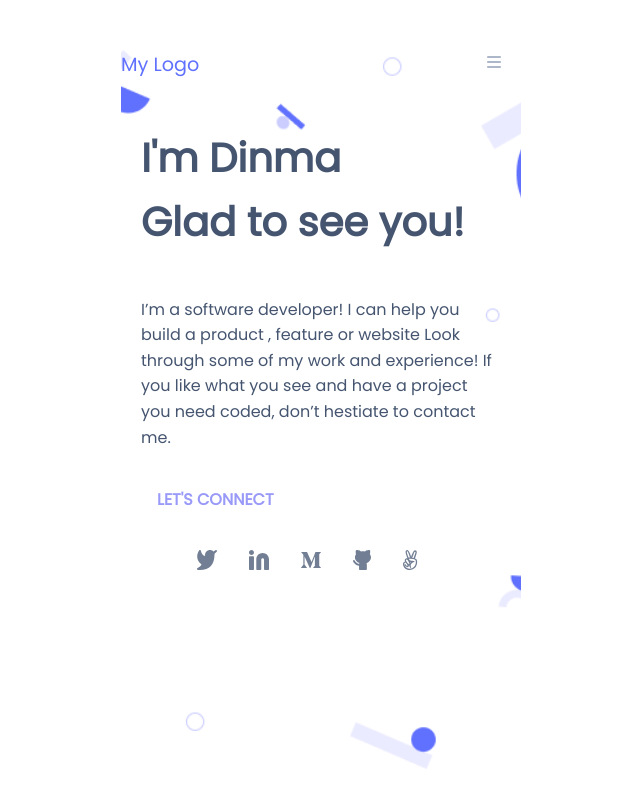
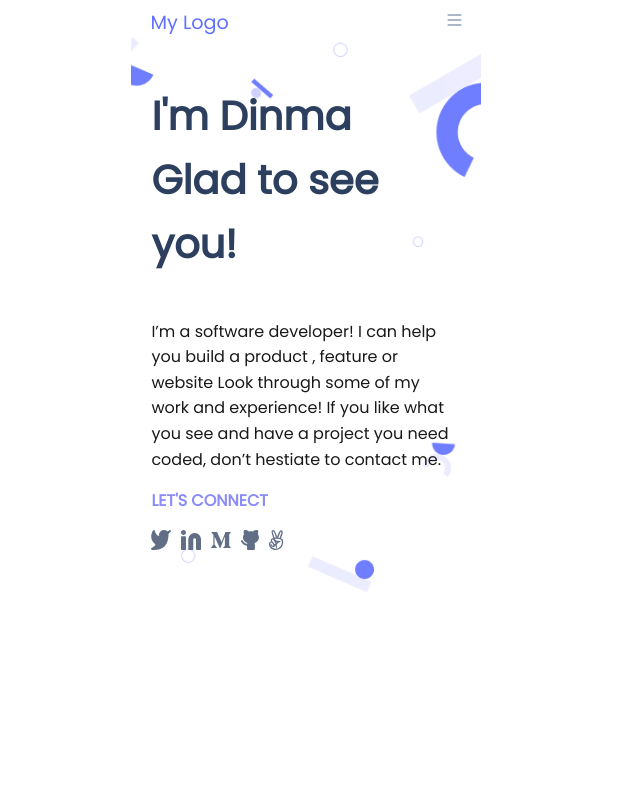
Before and after one commit to Dinma-Faith/Mobile-Version-Skelenton-Portfolio, a plain HTML site: page index.html in a window 1280 px wide. Shown: the whole page, without its empty margins (319-959 px from the left). Drawn offline with Linux system fonts and the light colour scheme.

Commit message:
Change in styling

```diff
--- a/style.css
+++ b/style.css
@@ -5,18 +5,16 @@ body {
 }
 
 .wrap {
-  background-image: url(./img/headerbg.png);
-  background-repeat: no-repeat;
-  background-size: cover;
-  max-width: 400px;
-  height: 90vh;
-  margin: 5vh auto 5vh auto;
+  width: 350px;
+  height: 90%;
+  margin-top: 0;
+  margin-left: 35%;
+  padding: 0;
 }
 
 .header {
   display: flex;
   justify-content: space-between;
-  margin-top: 50px;
   margin-right: 20px;
 }
 
@@ -24,6 +22,7 @@ body {
   color: #6070ff;
   text-decoration: none;
   font-size: larger;
+  margin-left: 1.2rem;
 }
 
 .toggle {
@@ -31,9 +30,16 @@ body {
 }
 
 .content {
+  background-image: url(./img/headerbg.png);
+  background-repeat: no-repeat;
+  background-size: cover;
+  display: flex;
+  flex-direction: column;
+  justify-content: flex-start;
+  align-items: flex-start;
   padding: 20px;
   line-height: 1.6;
-  opacity: 0.8;
+  opacity: 0.9;
 }
 
 .intro {
@@ -43,27 +49,23 @@ body {
   opacity: 1.8;
 }
 
-.text_para {
-  display: inline-flex;
-  align-items: center;
-  color: #172b4d;
-  opacity: 1.5;
+.connect {
+  margin: 0;
+  padding: 0px;
 }
 
 .connect a {
   text-decoration: none;
   opacity: 0.5;
-  margin-left: 1rem;
 }
 
-.social-links ul {
+ul {
   display: flex;
-  align-items: flex-start;
-  width: 100%;
-  list-style: none;
+  padding: 0px;
 }
 
-.media-img li {
-  padding: 0.5rem;
-  margin: 0.5rem;
-}
+ul li {
+  display: flex;
+  justify-content: flex-start;
+  margin-right: 10px
+  }
```
Also changed, not shown: index.html (+1 -1 lines).
